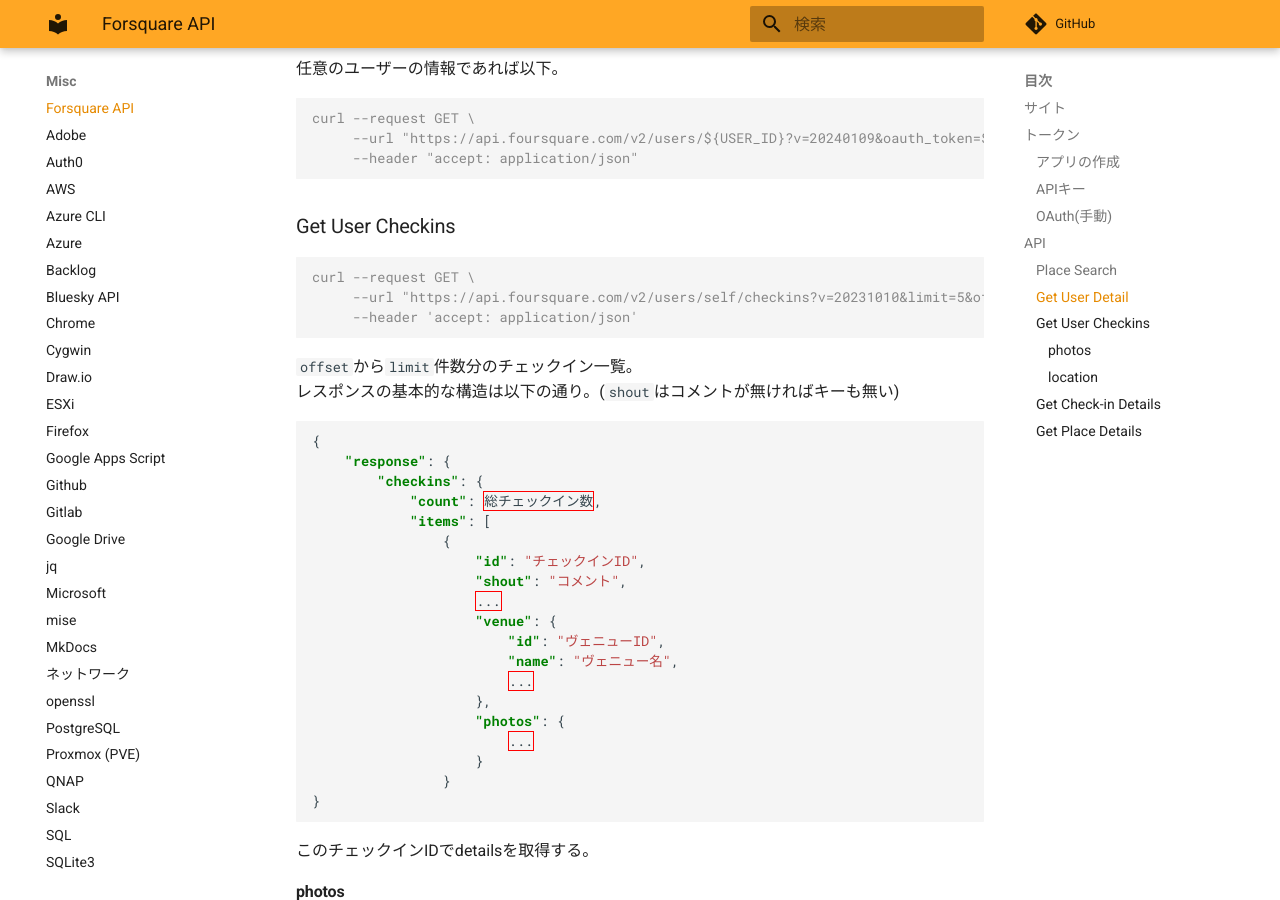
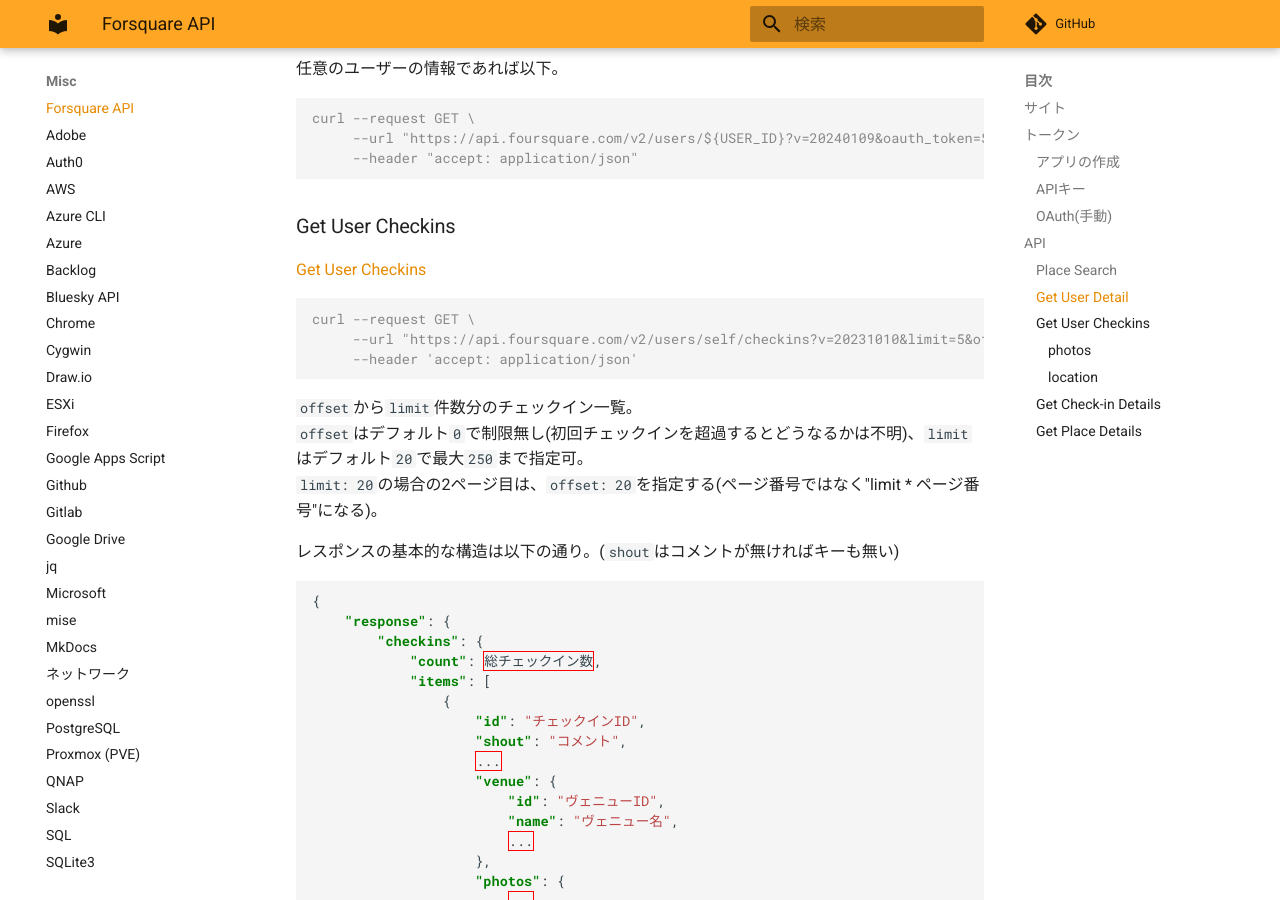
Before and after one commit to zaki-lknr/docs, an MkDocs documentation site: the page built from docs/Misc/4sq.md, in a window 1280 px wide and 900 px high, scrolled down 1535 px. Built offline with MkDocs 1.6.1 and Material for MkDocs 9.7.7, drawn with Linux system fonts in a browser that asks for light colours; comment, search, counter and statistics services are not loaded.

Commit message:
add: misq/4sq: user checkin offset追記

````diff
--- a/docs/Misc/4sq.md
+++ b/docs/Misc/4sq.md
@@ -64,6 +64,8 @@ curl --request GET \
 
 ### Get User Checkins
 
+[Get User Checkins](https://docs.foursquare.com/developer/reference/get-user-checkins)
+
 ```console
 curl --request GET \
      --url "https://api.foursquare.com/v2/users/self/checkins?v=20231010&limit=5&offset=0&oauth_token=$FSQ_OAUTH_TOKEN" \
@@ -71,6 +73,9 @@ curl --request GET \
 ```
 
 `offset`から`limit`件数分のチェックイン一覧。
+`offset`はデフォルト`0`で制限無し(初回チェックインを超過するとどうなるかは不明)、`limit`はデフォルト`20`で最大`250`まで指定可。
+`limit: 20`の場合の2ページ目は、`offset: 20`を指定する(ページ番号ではなく"limit * ページ番号"になる)。
+
 レスポンスの基本的な構造は以下の通り。(`shout`はコメントが無ければキーも無い)
 
 ```json
````
